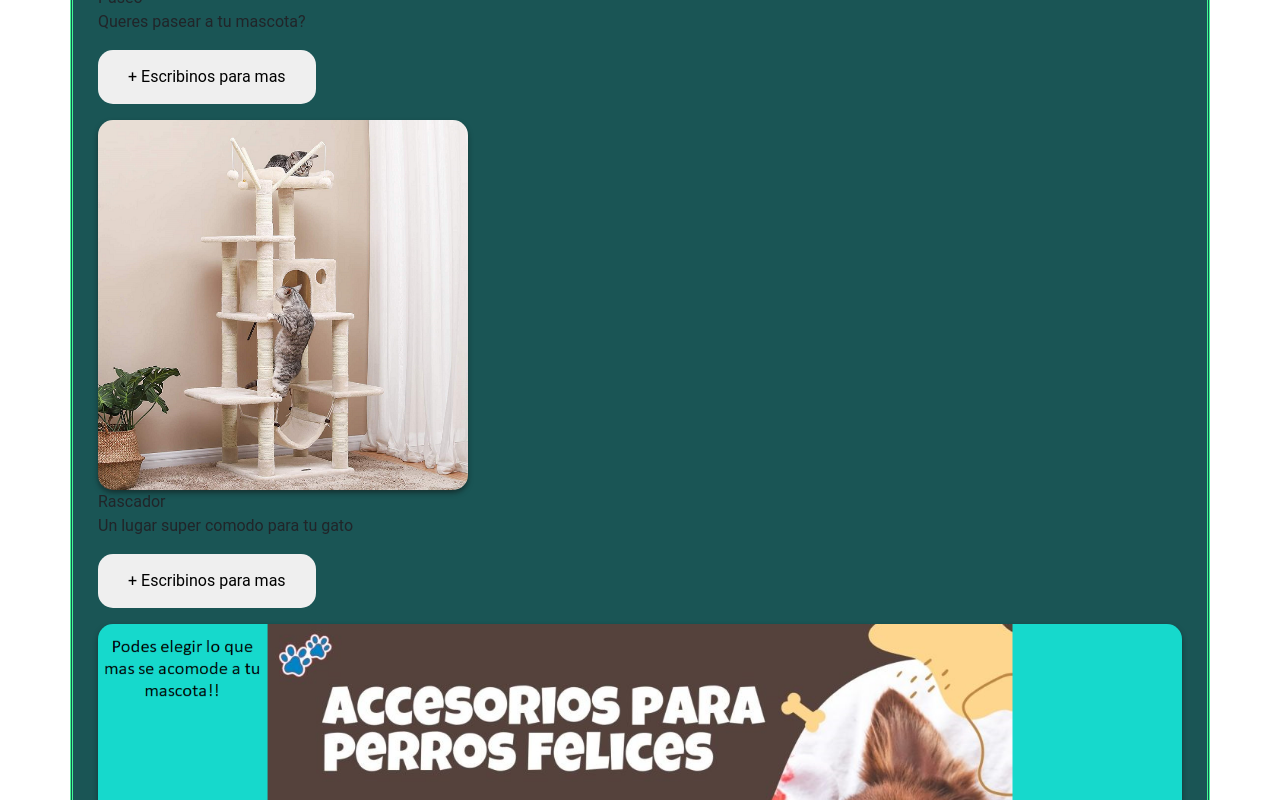
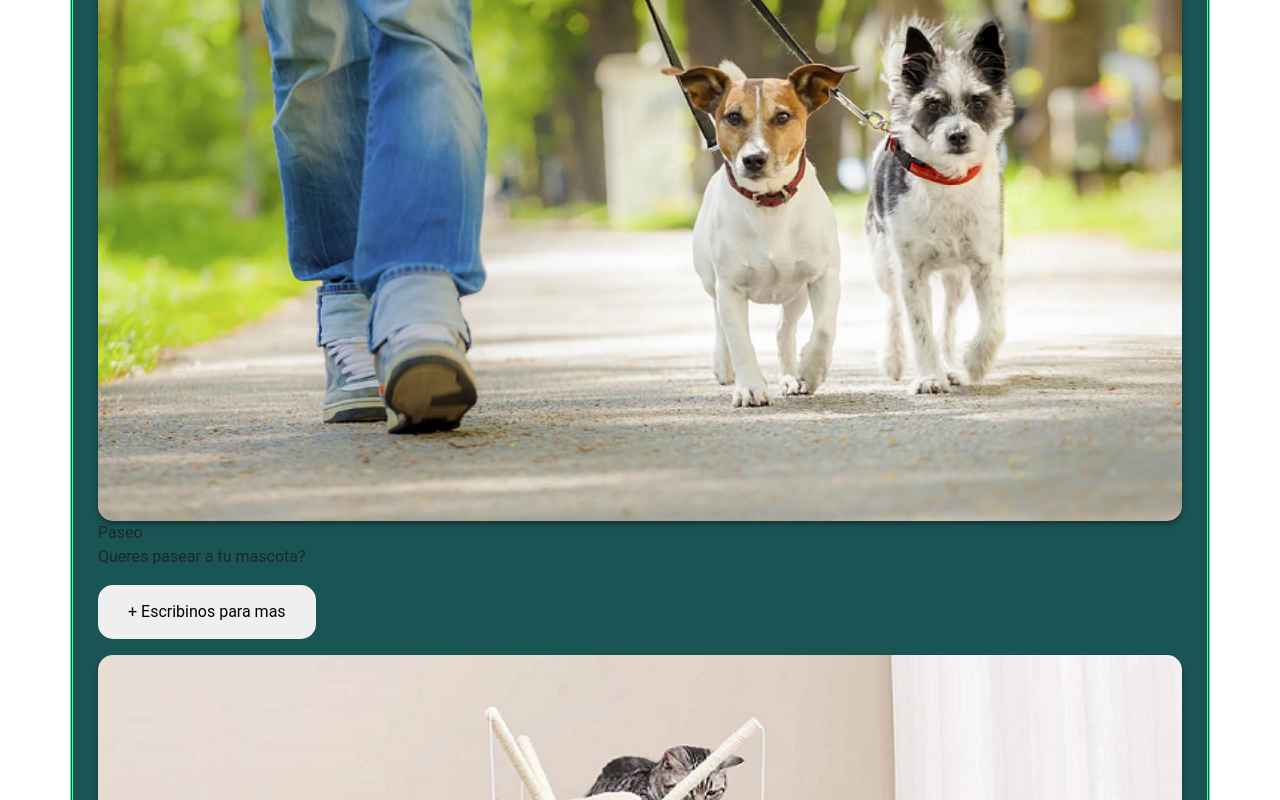
Before and after one commit to addamfranco/proyectopets, a website: page pages/accesorios.html in a window 1280 px wide. Shown: the part 1760-2560 px from the top of the page. Drawn offline with nearby package versions, Linux system fonts and the light colour scheme; a web font is replaced by a local one.

Commit message:
se modifican img

```diff
--- a/pages/accesorios.html
+++ b/pages/accesorios.html
@@ -127,13 +127,13 @@
     <section>
       <div class="container" >
         <figure>
-          <img src="../img/perros.paseando.png" width="370px"  alt="paseando">
+          <img src="../img/perros.paseando.png" width="100%"  alt="paseando">
           <figcaption>Paseo</figcaption>
           <p>Queres pasear a tu mascota?</p>
           <button> + Escribinos para mas</button>
         </figure>
         <figure>
-          <img src="../img/rascador.png" width="370px"  alt="rascador">
+          <img src="../img/rascador.png" width="100%" alt="rascador">
           <figcaption>Rascador</figcaption>
           <p>Un lugar super comodo para tu gato</p>
           <button> + Escribinos para mas</button>
```
